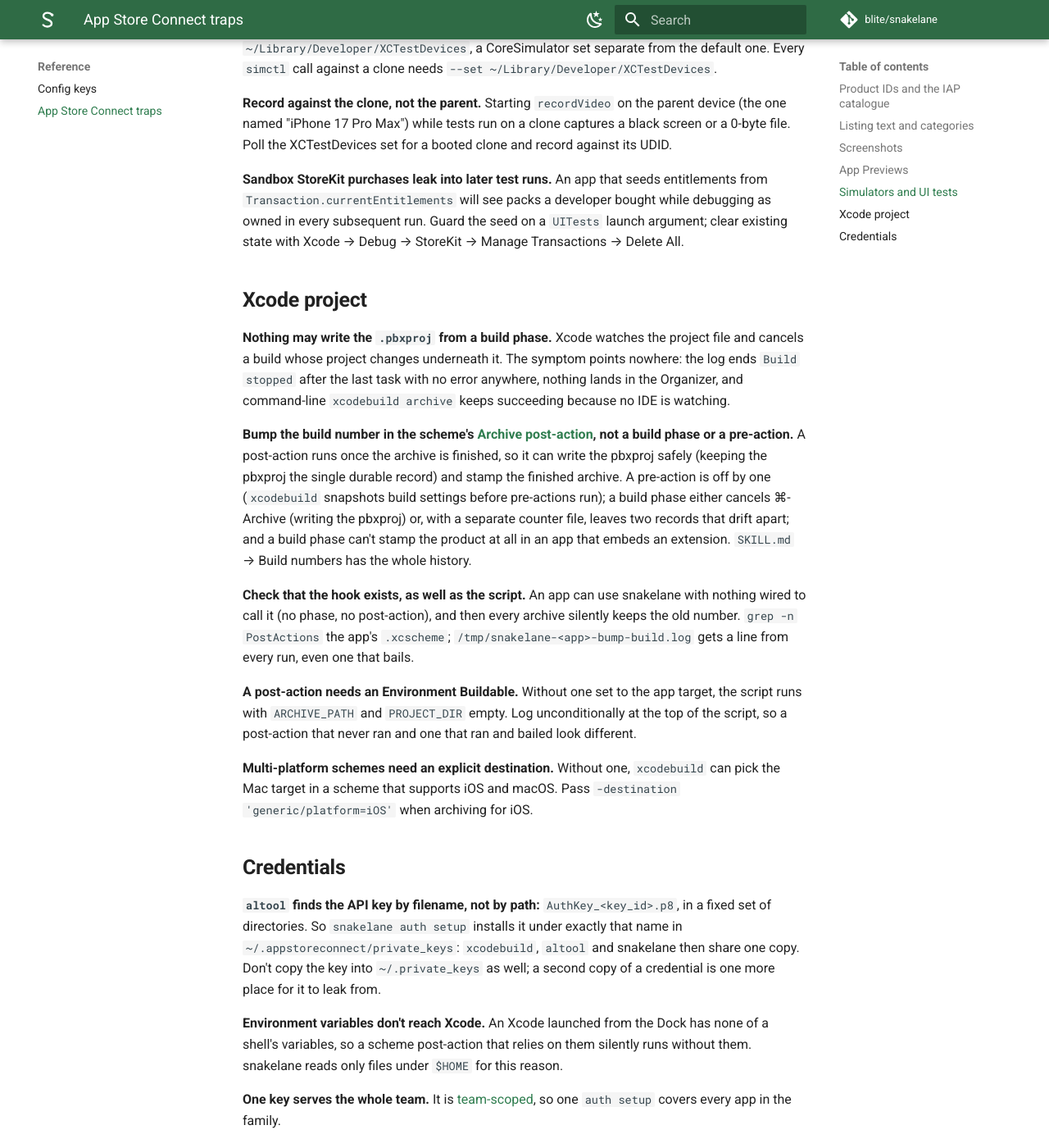
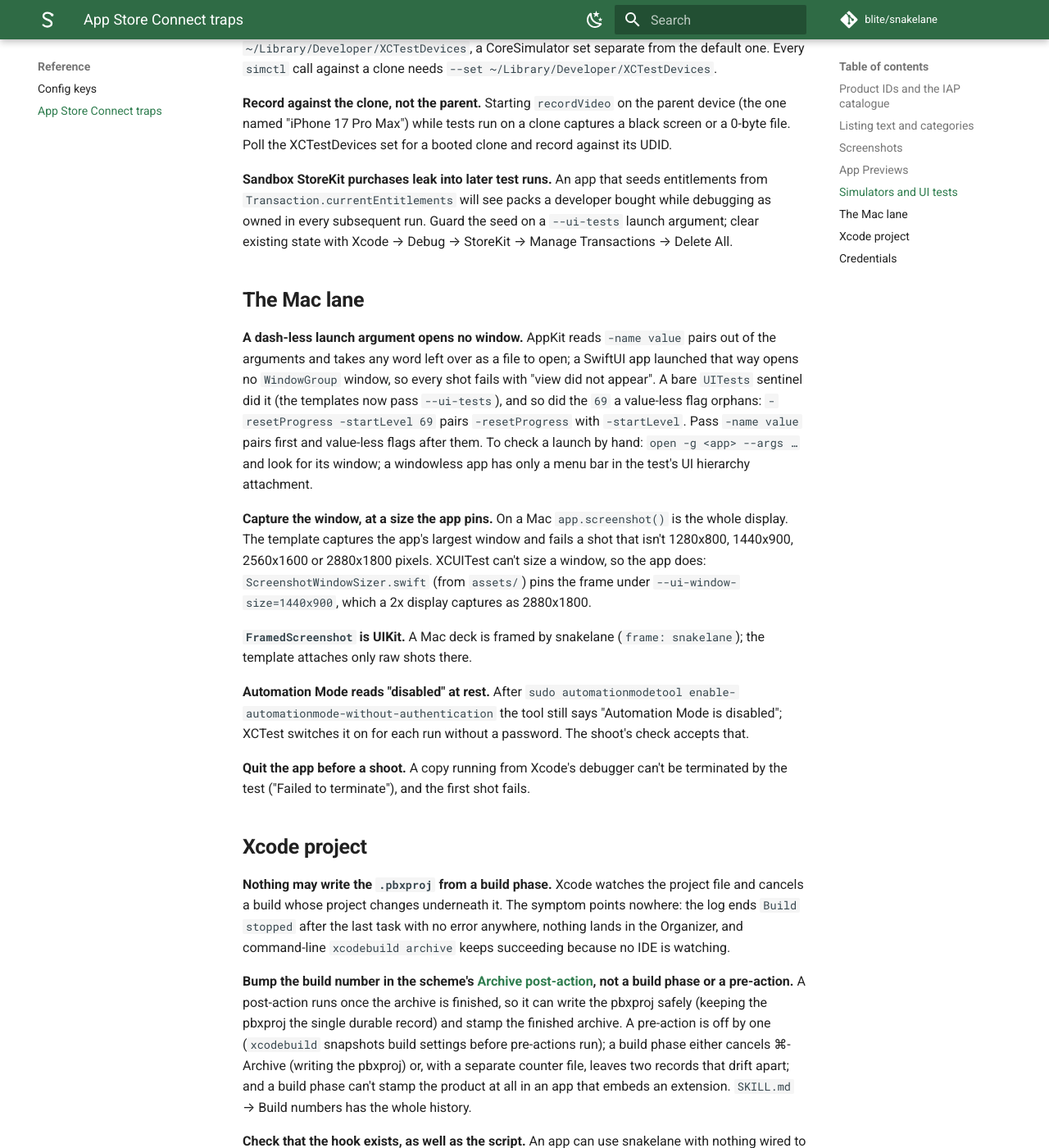
Before and after one commit to blite/snakelane, an MkDocs documentation site: the page built from docs/reference/gotchas.md, in a window 1280 px wide and 1400 px high, scrolled down 5606 px. Shown: the whole window at 82% size. Built offline with MkDocs 1.6.1 and Material for MkDocs 9.7.7, drawn with Linux system fonts in a browser that asks for light colours; comment, search, counter and statistics services are not loaded; the version menu is left out.

Commit message:
Make the Mac lane work from the templates
Lessons from the first Mac deck shot with snakelane (Word Search, 2026-10):

- UI-test templates: the launch sentinel is `--ui-tests`, not a bare
  `UITests`. AppKit takes a dash-less argument left over after its
  `-name value` pairs as a file to open, and a SwiftUI app launched that
  way opens no window, so every Mac shot failed. The screenshot template
  builds for macOS: it captures the app's window (app.screenshot() is the
  whole display), fails a shot that isn't an App Store Connect Mac size,
  and attaches only the raw shot; FramedScreenshot is UIKit-only behind
  canImport(UIKit).
- New ScreenshotWindowSizer.swift.template: the app pins its window under
  --ui-window-size, since XCUITest can't size one.
- `frame --platform macos` frames only the Mac deck; the flag reached only
  the frame: test path, so it re-framed the iOS decks from stale raws.
- The Mac lane's Automation Mode check accepts "disabled, no password
  needed": the mode reads disabled at rest and XCTest switches it on for
  the run, so the strict check could never pass.

gotchas.md gains a Mac lane section, SKILL.md a Mac step in setup, and
the design notes the two incidents.

```diff
--- a/skills/snakelane/references/gotchas.md
+++ b/skills/snakelane/references/gotchas.md
@@ -236,8 +236,36 @@
 
 **Sandbox StoreKit purchases leak into later test runs.** An app that seeds entitlements from
 `Transaction.currentEntitlements` will see packs a developer bought while debugging as owned
-in every subsequent run. Guard the seed on a `UITests` launch argument; clear existing state
+in every subsequent run. Guard the seed on a `--ui-tests` launch argument; clear existing state
 with Xcode → Debug → StoreKit → Manage Transactions → Delete All.
+
+## The Mac lane
+
+**A dash-less launch argument opens no window.** AppKit reads `-name value` pairs out of the
+arguments and takes any word left over as a file to open; a SwiftUI app launched that way
+opens no `WindowGroup` window, so every shot fails with "view did not appear". A bare
+`UITests` sentinel did it (the templates now pass `--ui-tests`), and so did the `69` a
+value-less flag orphans: `-resetProgress -startLevel 69` pairs `-resetProgress` with
+`-startLevel`. Pass `-name value` pairs first and value-less flags after them. To check a
+launch by hand: `open -g <app> --args …` and look for its window; a windowless app has only a
+menu bar in the test's UI hierarchy attachment.
+
+**Capture the window, at a size the app pins.** On a Mac `app.screenshot()` is the whole
+display. The template captures the app's largest window and fails a shot that isn't 1280x800,
+1440x900, 2560x1600 or 2880x1800 pixels. XCUITest can't size a window, so the app does:
+`ScreenshotWindowSizer.swift` (from `assets/`) pins the frame under
+`--ui-window-size=1440x900`, which a 2x display captures as 2880x1800.
+
+**`FramedScreenshot` is UIKit.** A Mac deck is framed by snakelane (`frame: snakelane`); the
+template attaches only raw shots there.
+
+**Automation Mode reads "disabled" at rest.** After
+`sudo automationmodetool enable-automationmode-without-authentication` the tool still says
+"Automation Mode is disabled"; XCTest switches it on for each run without a password. The
+shoot's check accepts that.
+
+**Quit the app before a shoot.** A copy running from Xcode's debugger can't be terminated by
+the test ("Failed to terminate"), and the first shot fails.
 
 ## Xcode project
 
```
Also changed, not shown: CHANGELOG.md (+13 -0 lines), docs/design/framing.md (+8 -0 lines), docs/design/screenshots.md (+5 -1 lines), skills/snakelane/SKILL.md (+5 -0 lines), 8 other files.
